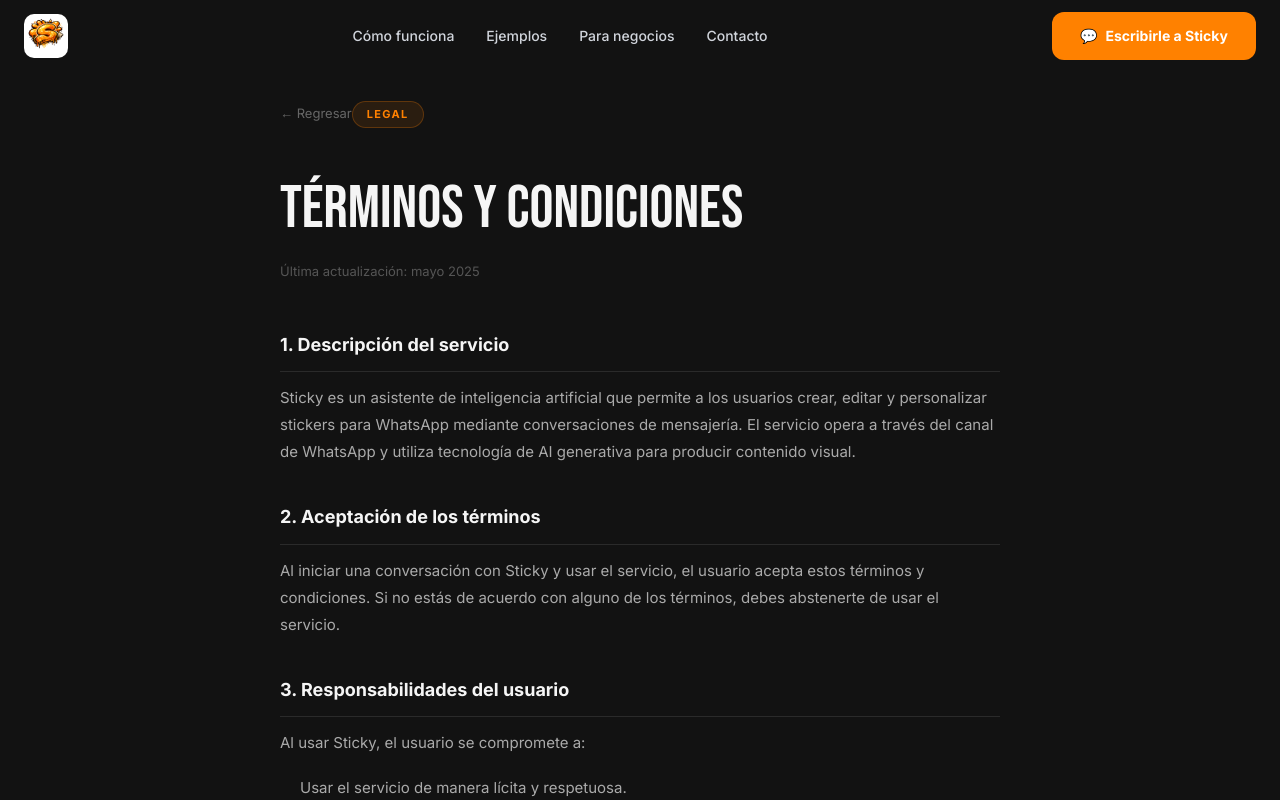
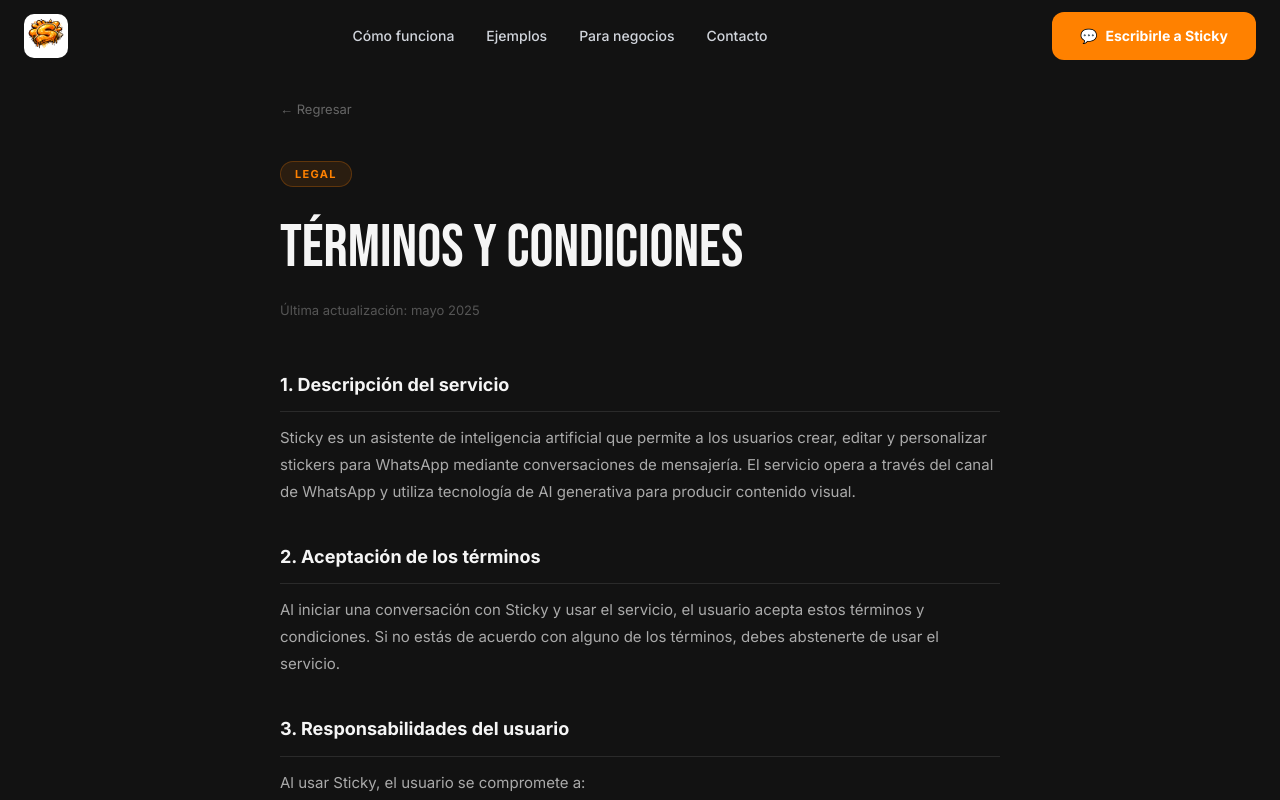
Before and after one commit to ferpinedo/sticky-landing, a Next.js app: page /terminos-y-condiciones in a window 1280 px wide. Shown: the top 800 px of the page. Built offline with nearby package versions, Linux system fonts and the light colour scheme.

Commit message:
Update display style for Link components in privacy policy and terms of service pages

```diff
--- a/src/app/aviso-de-privacidad/page.tsx
+++ b/src/app/aviso-de-privacidad/page.tsx
@@ -19,7 +19,7 @@ export default function AvisoDePrivacidad() {
           <Link
             href="/"
             style={{
-              display: "inline-flex",
+              display: "flex",
               alignItems: "center",
               gap: 6,
               fontSize: 13,
--- a/src/app/terminos-y-condiciones/page.tsx
+++ b/src/app/terminos-y-condiciones/page.tsx
@@ -18,7 +18,7 @@ export default function TerminosYCondiciones() {
           <Link
             href="/"
             style={{
-              display: "inline-flex",
+              display: "flex",
               alignItems: "center",
               gap: 6,
               fontSize: 13,
```
